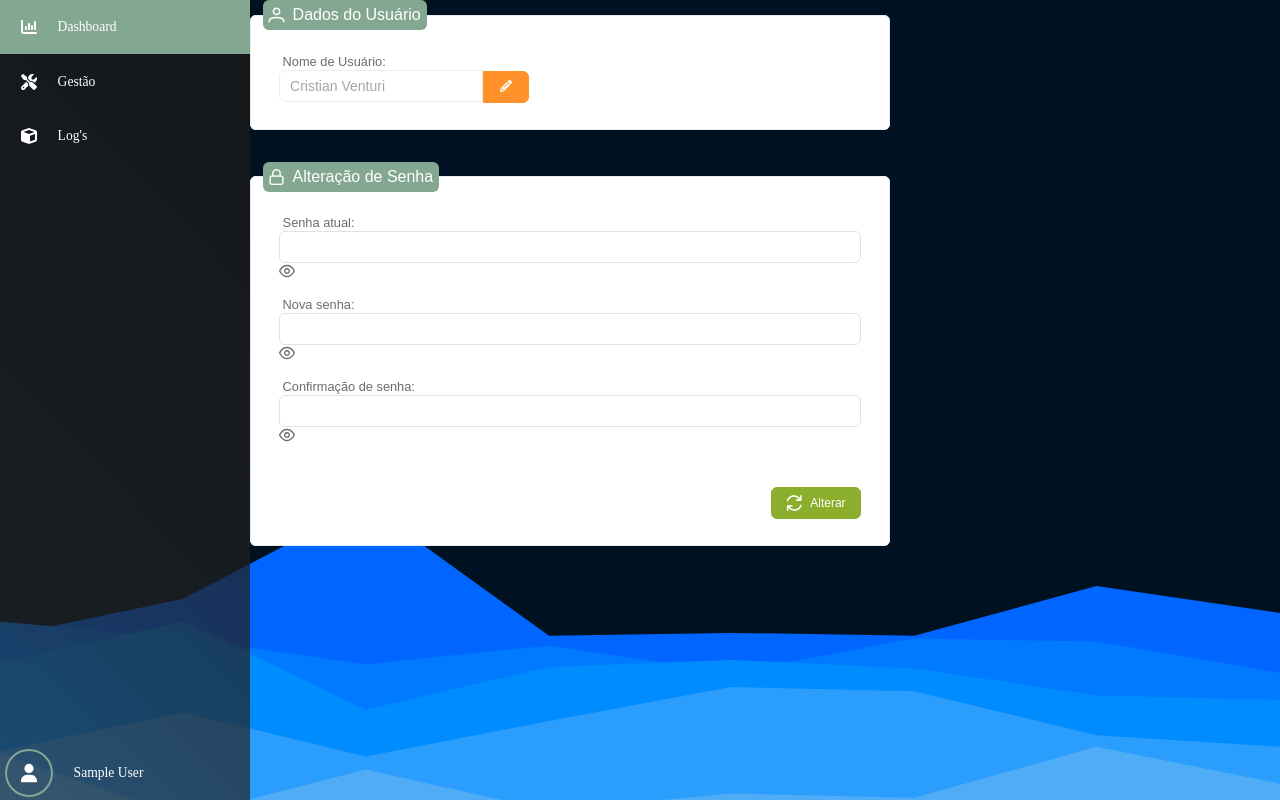
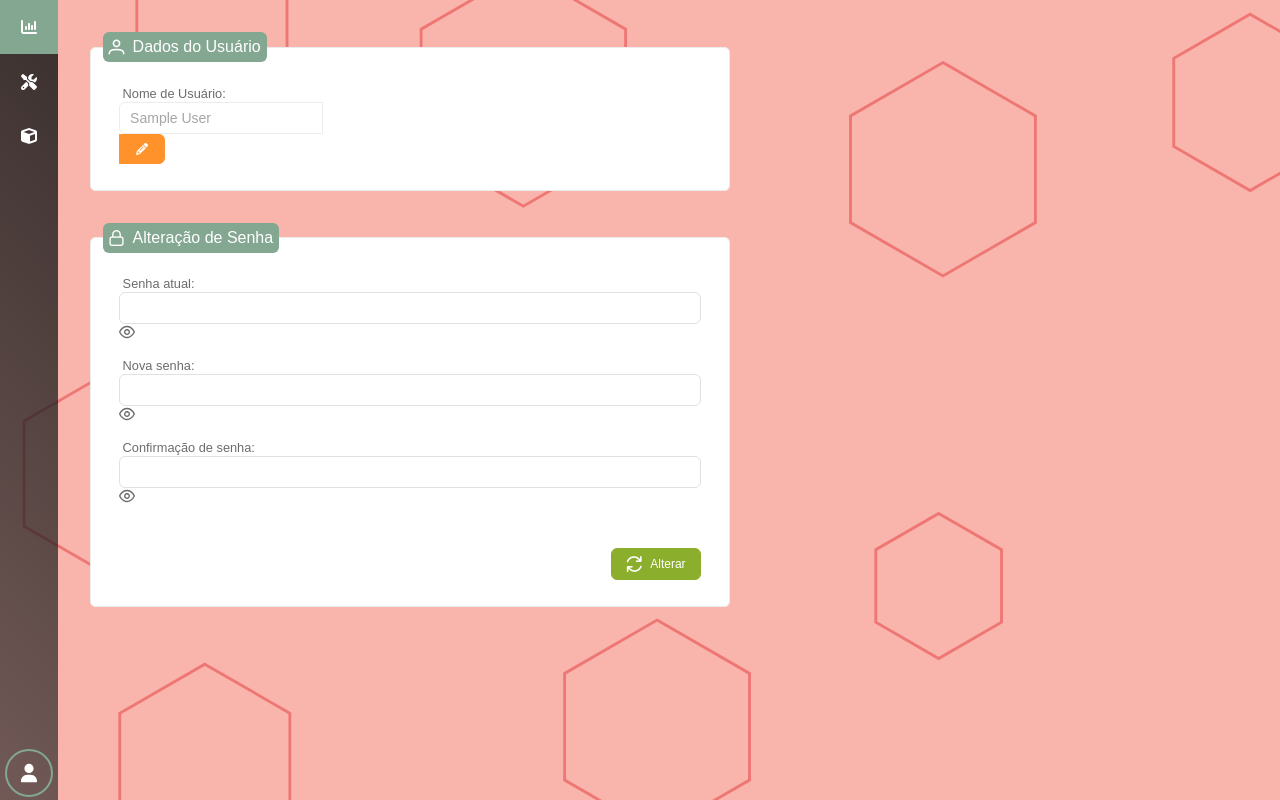
Before and after one commit to cristianventuri/app_login_vue, a Vue app: page /preferencia-usuario in a window 1280 px wide. Built offline with nearby package versions, Linux system fonts and the light colour scheme; sample sign-in values are in the browser's storage; a web font is replaced by a local one.

Commit message:
atualização de navegação

```diff
--- a/src/assets/styles/App.scss
+++ b/src/assets/styles/App.scss
@@ -2,7 +2,7 @@
   height: 100%;
   display: flex;
   background-color: #F2F2F7;
-  background-image: url('/src/assets/images/bg/bg-image-3-3.svg');
+  background-image: url('/src/assets/images/bg/bg-image-2-3.svg');
   background-repeat: no-repeat;
   background-size: cover;
   flex: 1;
--- a/src/assets/styles/components/ComponenteMenuItem.scss
+++ b/src/assets/styles/components/ComponenteMenuItem.scss
@@ -52,6 +52,10 @@ $widthicon: 3.6rem;
     height: 0;
   }
 
+  &.item-menu-usuario.ativo{
+    backdrop-filter: brightness(0.8);
+  }
+
   &.ativo {
     >.conteudo-item-submenu {
       height: max-content;
--- a/src/assets/styles/components/ComponenteNavBarPrincipal.scss
+++ b/src/assets/styles/components/ComponenteNavBarPrincipal.scss
@@ -1,8 +1,8 @@
 $fontSizeIcon: 1.3rem;
 $fontSizeItem: .8rem;
-$transitionTimeDefault: .1s;
+$transitionTimeDefault: .2s;
 $transitionEffectDefault: linear;
-$transitionDefault: $transitionEffectDefault $transitionTimeDefault;
+$transitionDefault: $transitionEffectDefault $transitionTimeDefault ;
 
 #navbar-principal {
   height: 100%;
@@ -54,18 +54,18 @@ $transitionDefault: $transitionEffectDefault $transitionTimeDefault;
     }
   }
 
-  &:hover {
-    .menu {
-      .item-menu {
-        .texto-item-menu {
-          overflow: flex;
-          width: 12rem !important;
+  // &:hover {
+  //   .menu {
+  //     .item-menu {
+  //       .texto-item-menu {
+  //         overflow: flex;
+  //         width: 12rem !important;
 
-          p {
-            display: block;
-          }
-        }
-      }
-    }
-  }
+  //         p {
+  //           display: block;
+  //         }
+  //       }
+  //     }
+  //   }
+  // }
 }
--- a/src/assets/styles/views/ViewMain.scss
+++ b/src/assets/styles/views/ViewMain.scss
@@ -1,3 +1,4 @@
 main.view-main {
   flex: 1;
+  padding: 2rem;
 }
--- a/src/components/ComponenteManutencaoNomeUsuario.vue
+++ b/src/components/ComponenteManutencaoNomeUsuario.vue
@@ -1,22 +1,28 @@
 <template>
+  <form class="componente-senha-usuario" @submit.prevent="this.submit()">
     <div class="input-nome-usuario">
       <label for="nome_usuario" class="ml-2">Nome de Usuário:</label>
       <div class="p-inputgroup flex-1">
         <InputText v-model="nomeUsuario" type="text" class="p-inputtext-sm" placeholder="Nome" inputId="nome_usuario" :disabled="this.isDisabled" />
-      <Button v-if="!this.isVisualizacao" severity="danger" title="Cancelar" @click="this.clickCancelarAlteracao()">
+        <Button v-if="this.isVisualizacao" severity="warning" title="Alterar" @click="this.clickAlterar()">
+          <font-awesome-icon :icon="['fas', 'pencil']" />
+        </Button>
+        <Button v-if="!this.isVisualizacao" severity="danger" title="Cancelar" @click="this.clickCancelar()">
           <font-awesome-icon :icon="['fas', 'xmark']" />
         </Button>
-      <Button v-if="!this.somenteVisualizacao" :severity="this.btnSeverity" :title="this.btnTitle" @click="this.clickAlterarNome()">
-        <font-awesome-icon :icon="this.btnIcon" />
+        <Button v-if="!this.isVisualizacao" severity="success" title="Salvar" type="submit">
+          <font-awesome-icon :icon="['fas', 'check']" />
         </Button>
       </div>
     </div>
+  </form>
 </template>
 
 <script>
 import InputText from 'primevue/inputtext';
 import Button from 'primevue/button';
 import { info, success, warn, error } from '@/services/ServiceToast';
+import { useUserAuthentication } from '../stores/userAuthentication';
 
 export default {
   name: 'ComponenteManutencaoNomeUsuario',
@@ -33,7 +39,7 @@ export default {
 
   data() {
     return {
-      nomeUsuario: 'Cristian Venturi',
+      nomeUsuario: this.getUsername(),
       nomeUsuarioInicial: null,
       isVisualizacao: true,
     }
@@ -56,35 +62,32 @@ export default {
       this.isVisualizacao = isVisualizacao;
       return this.isVisualizacao;
     },
-
-    btnSeverity() {
-      return this.isVisualizacao ? 'warning' : 'success';
-    },
-
-    btnIcon() {
-      return this.isVisualizacao ? ['fas', 'pencil'] : ['fas', 'check'];
-    },
-
-    btnTitle() {
-      return this.isVisualizacao ? 'Alterar' : 'Salvar';
-    }
   },
 
   methods: {
-    clickAlterarNome() {
+    getUsername() {
+      const userAuthentication = useUserAuthentication();
+      return userAuthentication.getName;
+    },
+
+    submit(oFormulario) {
       this.isVisualizacao = !this.isVisualizacao;
-      if (!this.isVisualizacao) {
-        this.nomeUsuarioInicial = this.nomeUsuario;
-        warn('Atenção:', 'O campo "Nome de Usuário" está um modo de alteração.');
-      } else if (this.nomeUsuarioInicial !== this.nomeUsuario) {
-        // Salvar;
+      if (this.nomeUsuarioInicial !== this.nomeUsuario) {
+        const userAuthentication = useUserAuthentication();
+        userAuthentication.updateName(this.nomeUsuario);
         success('Sucesso!', 'Seu novo "Nome de Usuário" foi salvo.');
       } else {
         warn('Atenção:', 'O campo "Nome de Usuário" não possui alterações, por isso não será salvo!');
       }
     },
 
-    clickCancelarAlteracao() {
+    clickAlterar() {
+      this.isVisualizacao = !this.isVisualizacao;
+      this.nomeUsuarioInicial = this.nomeUsuario;
+      warn('Atenção:', 'O campo "Nome de Usuário" está um modo de alteração.')
+    },
+
+    clickCancelar() {
       this.isVisualizacao = !this.isVisualizacao;
       this.nomeUsuario = this.nomeUsuarioInicial;
       error('Importante:', 'A alteração do campo "Nome de Usuário" foi desfeita.')
--- a/src/components/ComponenteNavBarPrincipal.vue
+++ b/src/components/ComponenteNavBarPrincipal.vue
@@ -43,13 +43,15 @@ export default {
       return userAuthentication.getName;
     },
     leaveNav() {
-      if (!$(this.$el).is(":hover")) {
-        $(this.$el).removeClass("ativo");
-        $(".ativo", this.$el).removeClass("ativo");
-      }
+      // if (!$(this.$el).is(":hover")) {
+      //   $(this.$el).removeClass("ativo");
+      //   $(".ativo", this.$el).removeClass("ativo");
+      // }
     }
   },
 }
 </script>
 
-<style lang="scss">@import "../assets/styles/components/ComponenteNavbarPrincipal.scss";</style>
+<style lang="scss">
+@import "../assets/styles/components/ComponenteNavbarPrincipal.scss";
+</style>
--- a/src/stores/userAuthentication.js
+++ b/src/stores/userAuthentication.js
@@ -27,6 +27,10 @@ export const useUserAuthentication = defineStore('userAuthentication', {
       } else {
         this.logOut();
       }
+    },
+    updateName(name){
+      this.name = name;
+      sessionStorage.setItem('userData', JSON.stringify(this.$state));
     },
     validateAuthentication() {
       if (this.id && this.user && this.name && this.token) {
```
Also changed, not shown: src/components/ComponenteMenuItem.vue (+5 -5 lines). Lines whose indentation alone changed are shown as unchanged.
